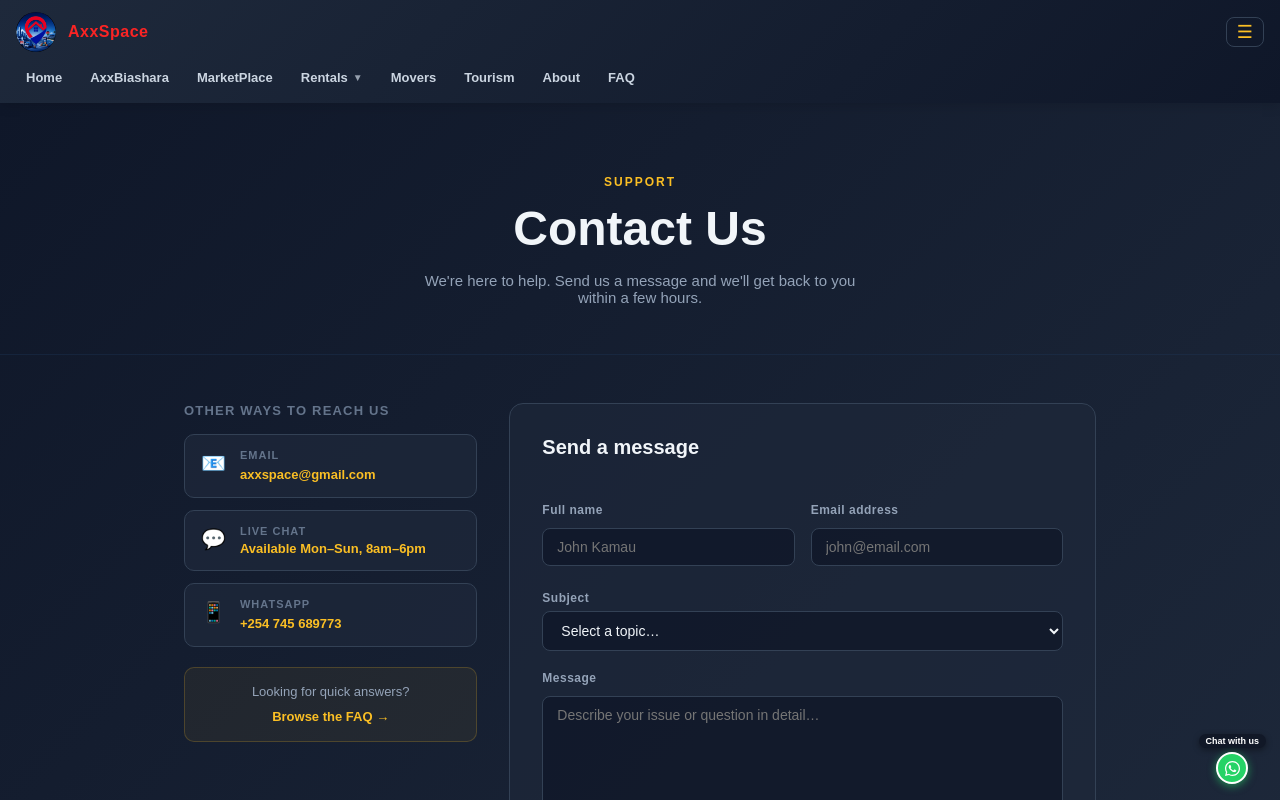
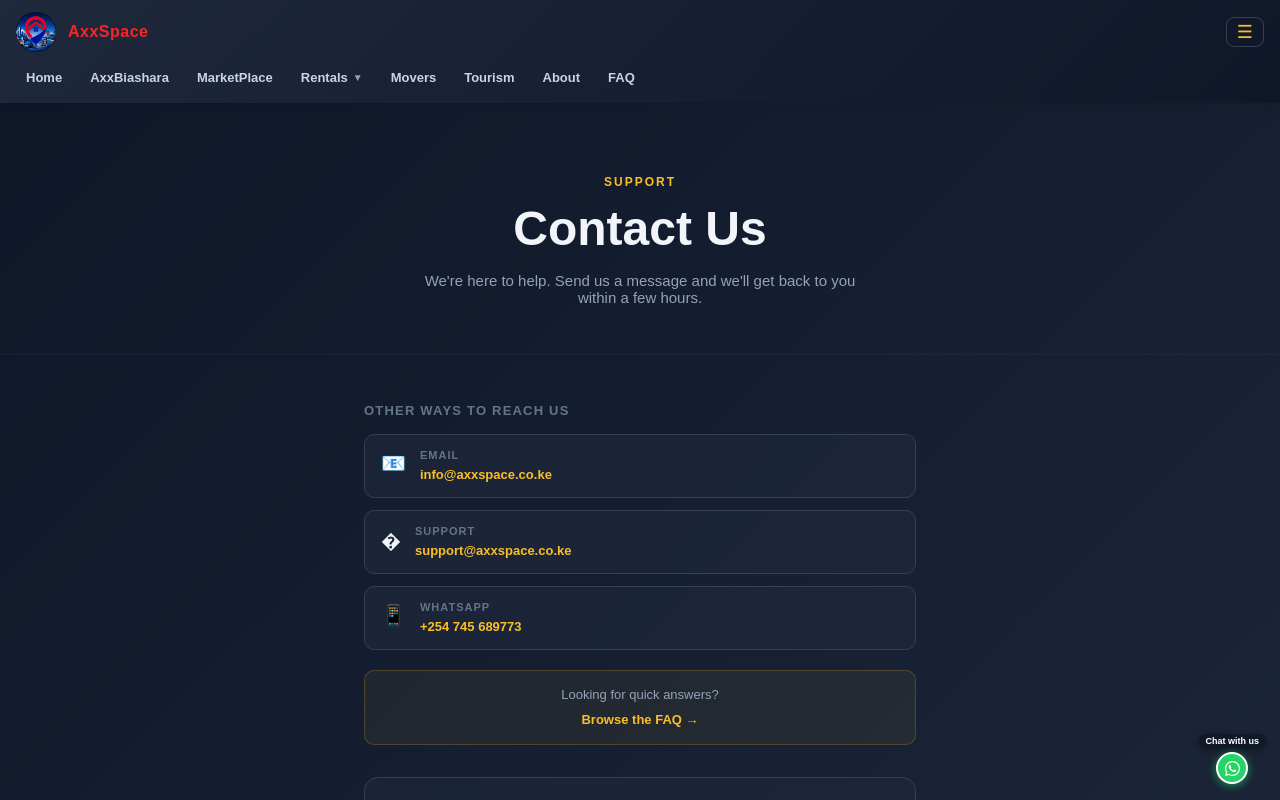
Before and after one commit to richard254120/axx-spaces-frontend, a React (Vite) app: page /contact in a window 1280 px wide. Shown: the top 800 px of the page. Built offline with nearby package versions, Linux system fonts and the light colour scheme.

Commit message:
Updated project

```diff
--- a/src/components/Navbar.jsx
+++ b/src/components/Navbar.jsx
@@ -651,6 +651,11 @@ const css = `
     }
 
     [style*="display: flex"][style*="gap: 8px"][style*="flexWrap"] {
+      display: none !important;
+    }
+
+    [style*="display: flex"][style*="gap: 8px"][style*="flexWrap"][style*="display: flex"] {
+      display: flex !important;
       position: fixed !important;
       top: 76px !important;
       left: 0 !important;
@@ -659,15 +664,10 @@ const css = `
       background: linear-gradient(135deg, #1e293b 0%, #0f1729 100%) !important;
       padding: 12px 0 !important;
       gap: 0 !important;
-      max-height: 0 !important;
-      overflow: hidden !important;
-      transition: max-height 0.3s ease !important;
+      max-height: 600px !important;
+      overflow-y: auto !important;
       align-items: stretch !important;
       z-index: 99 !important;
-    }
-
-    [style*="display: flex"][style*="gap: 8px"][style*="flexWrap"][style*="display: flex"] {
-      max-height: 600px !important;
     }
 
     [style*="display: flex"][style*="gap: 8px"][style*="flexWrap"] a {
--- a/src/pages/Contact.jsx
+++ b/src/pages/Contact.jsx
@@ -18,8 +18,8 @@ export default function Contact() {
   };
 
   const channels = [
-    { icon: "📧", label: "Email", value: "axxspace@gmail.com", href: "mailto:axxspace@gmail.com" },
-    { icon: "💬", label: "Live Chat", value: "Available Mon–Sun, 8am–6pm", href: null },
+    { icon: "📧", label: "Email", value: "info@axxspace.co.ke", href: "mailto:info@axxspace.co.ke" },
+    { icon: "�", label: "Support", value: "support@axxspace.co.ke", href: "mailto:support@axxspace.co.ke" },
     { icon: "📱", label: "WhatsApp", value: "+254 745 689773", href: "https://wa.me/254745689773" },
   ];
 
@@ -184,13 +184,13 @@ const styles = {
     margin: "0 auto",
   },
   layout: {
-    maxWidth: "960px",
+    maxWidth: "600px",
     margin: "0 auto",
     padding: "48px 24px 80px",
-    display: "grid",
-    gridTemplateColumns: "1fr 2fr",
+    display: "flex",
+    flexDirection: "column",
     gap: "32px",
-    alignItems: "start",
+    alignItems: "stretch",
   },
   sidebar: {
     display: "flex",
@@ -332,7 +332,6 @@ const css = `
   button[type="submit"]:hover { opacity: 0.85; }
 
   @media (max-width: 640px) {
-    [style*="gridTemplateColumns: 1fr 2fr"] { grid-template-columns: 1fr !important; }
     [style*="gridTemplateColumns: 1fr 1fr"] { grid-template-columns: 1fr !important; }
   }
 `;
```
